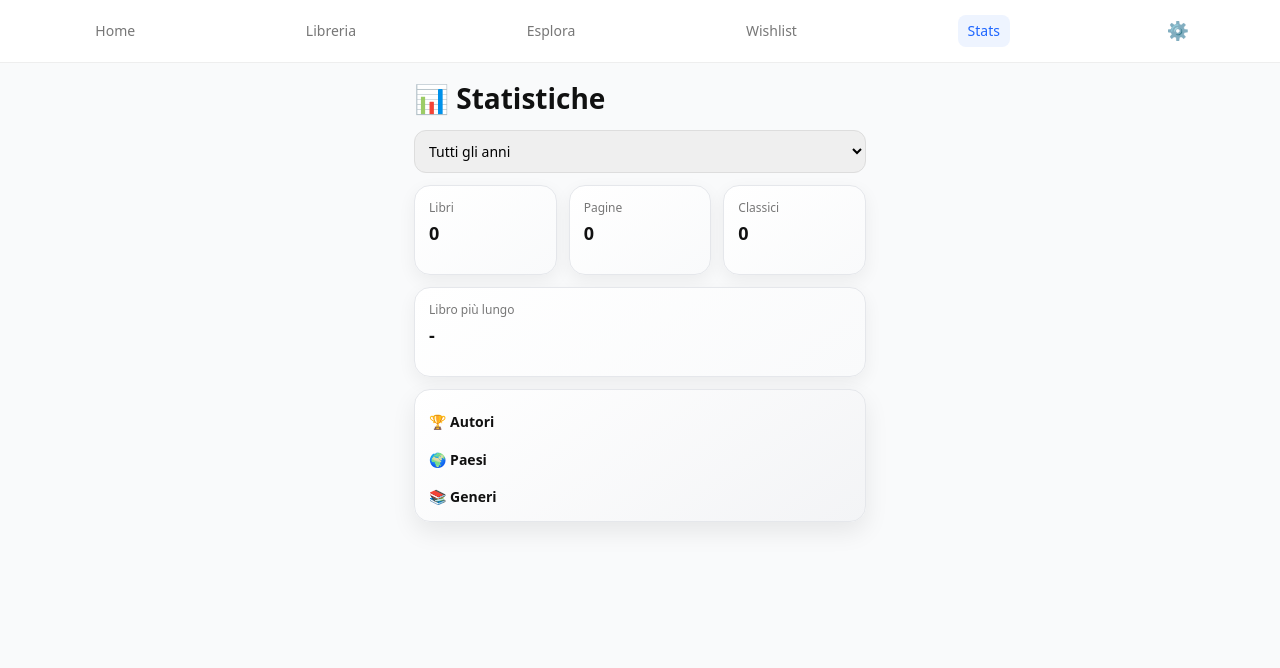
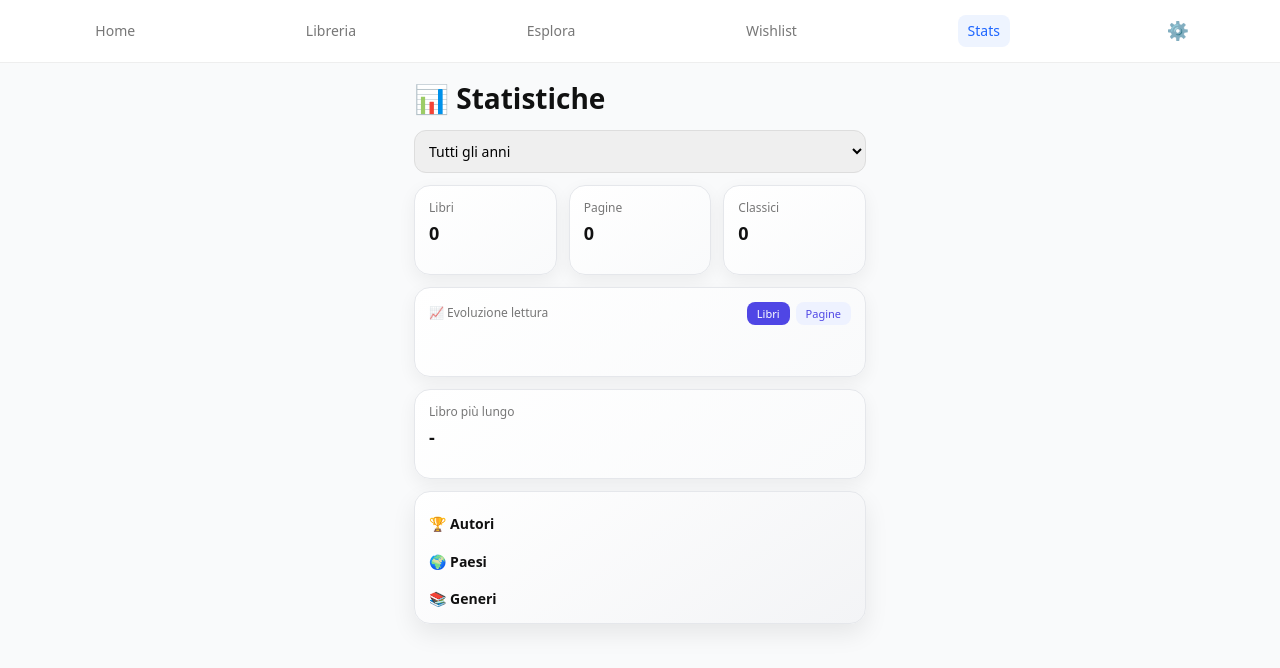
Before and after one commit to Lucaoldcc1991/reading-tracker, a React (Vite) app: page /stats in a window 1280 px wide. Shown: the top 668 px of the page. Built offline with nearby package versions, Linux system fonts and the light colour scheme.

Commit message:
Miglioria 3.5 app

```diff
--- a/src/pages/Explore.tsx
+++ b/src/pages/Explore.tsx
@@ -1,8 +1,5 @@
 import { useEffect, useState, useMemo } from 'react'
 import { db } from '../db/database'
-
-import { Search, Ghost, Brain, BookOpen } from 'lucide-react'
-import type { ReactElement } from 'react'
 
 type Book = {
   id?: number
@@ -14,21 +11,21 @@ type Book = {
 }
 
 /* =========================
-   ICONE GENERI (APP STYLE)
+   EMOJI GENERI
 ========================= */
-const genreIcons: Record<string, ReactElement> = {
-  'Giallo/Noir/Legal': <Search size={18} />,
-  'Thriller': <Search size={18} />,
-  'Horror/Gotico/Paranormale': <Ghost size={18} />,
-  'Realista/Psicologico/Filosofico': <Brain size={18} />,
-  'Narrativa per ragazzi': <BookOpen size={18} />,
-  'Saggio': <BookOpen size={18} />,
-  'Fumetto': <BookOpen size={18} />,
-  'Storico/Di formazione/Autobiografico': <BookOpen size={18} />,
-  'Fantascienza': <BookOpen size={18} />,
-  'Fantasy': <BookOpen size={18} />,
-  'Avventura': <BookOpen size={18} />,
-  'Distopico': <BookOpen size={18} />
+const genreIcons: Record<string, string> = {
+  'Giallo/Noir/Legal': '🔎',
+  'Thriller': '🔪',
+  'Horror/Gotico/Paranormale': '👻',
+  'Realista/Psicologico/Filosofico': '🧠',
+  'Narrativa per ragazzi': '📘',
+  'Saggio': '📖',
+  'Fumetto': '🦸',
+  'Storico/Di formazione/Autobiografico': '🏛️',
+  'Fantascienza': '🚀',
+  'Fantasy': '🐉',
+  'Avventura': '🧭',
+  'Distopico': '⚠️'
 }
 
 const MONTHS = [
@@ -55,9 +52,6 @@ export default function Explore() {
     setBooks(data)
   }
 
-  /* =========================
-     GENRES ORDINATI PER NUMERO LIBRI
-  ========================= */
   const genreCountsMap = useMemo(() => {
     return books.reduce((acc: Record<string, number>, b) => {
       acc[b.genre] = (acc[b.genre] || 0) + 1
@@ -66,7 +60,7 @@ export default function Explore() {
   }, [books])
 
   const genres = Object.entries(genreCountsMap)
-    .sort((a, b) => b[1] - a[1]) // più libri in alto
+    .sort((a, b) => b[1] - a[1])
     .map(([genre]) => genre)
 
   const genreCounts = (genre: string) =>
@@ -127,7 +121,9 @@ export default function Explore() {
               }}
             >
               <div style={styles.rowLeft}>
-                <span>{genreIcons[g] || <BookOpen size={18} />}</span>
+                <span style={styles.icon}>
+                  {genreIcons[g] || '📚'}
+                </span>
                 <span style={styles.rowTitle}>{g}</span>
               </div>
 
@@ -181,20 +177,25 @@ export default function Explore() {
 
           <div style={styles.list}>
             {booksByAuthor.map(b => {
-              const monthName =
-                b.readingMonth
-                  ? MONTHS[b.readingMonth - 1]
-                  : ''
+              const monthName = b.readingMonth
+                ? MONTHS[b.readingMonth - 1]
+                : ''
 
               return (
                 <div key={b.id} style={styles.bookCard}>
-                  <div style={styles.bookTitle}>{b.title}</div>
 
+                  {/* TITOLO (SOFT) */}
+                  <div style={styles.bookTitle}>
+                    {b.title}
+                  </div>
+
+                  {/* DATA LETTURA */}
                   {monthName && b.readingYear && (
-                    <div style={styles.readingPill}>
+                    <div style={styles.readingMeta}>
                       📅 {monthName} {b.readingYear}
                     </div>
                   )}
+
                 </div>
               )
             })}
@@ -215,11 +216,13 @@ const styles: Record<string, React.CSSProperties> = {
     flexDirection: 'column',
     gap: '12px'
   },
+
   title: {
     fontSize: '20px',
-    fontWeight: 700,
+    fontWeight: 800,
     color: '#111827'
   },
+
   back: {
     padding: '8px 10px',
     borderRadius: '10px',
@@ -228,11 +231,13 @@ const styles: Record<string, React.CSSProperties> = {
     cursor: 'pointer',
     width: 'fit-content'
   },
+
   stack: {
     display: 'flex',
     flexDirection: 'column',
     gap: '10px'
   },
+
   rowCard: {
     display: 'flex',
     justifyContent: 'space-between',
@@ -244,16 +249,23 @@ const styles: Record<string, React.CSSProperties> = {
     boxShadow: '0 6px 15px rgba(0,0,0,0.05)',
     cursor: 'pointer'
   },
+
   rowLeft: {
     display: 'flex',
-    gap: '8px',
+    gap: '10px',
     alignItems: 'center'
   },
+
+  icon: {
+    fontSize: '18px'
+  },
+
   rowTitle: {
     fontSize: '14px',
-    fontWeight: 600,
+    fontWeight: 700,
     color: '#111827'
   },
+
   pill: {
     fontSize: '11px',
     background: '#eef2ff',
@@ -262,6 +274,7 @@ const styles: Record<string, React.CSSProperties> = {
     fontWeight: 600,
     color: '#4f46e5'
   },
+
   infoBar: {
     padding: '10px 12px',
     borderRadius: '12px',
@@ -270,11 +283,13 @@ const styles: Record<string, React.CSSProperties> = {
     fontSize: '13px',
     fontWeight: 500
   },
+
   list: {
     display: 'flex',
     flexDirection: 'column',
     gap: '8px'
   },
+
   bookCard: {
     padding: '12px',
     borderRadius: '12px',
@@ -282,21 +297,17 @@ const styles: Record<string, React.CSSProperties> = {
     border: '1px solid #eee',
     boxShadow: '0 4px 10px rgba(0,0,0,0.05)'
   },
+
   bookTitle: {
-    fontWeight: 700
+    fontWeight: 600,   // 👈 QUI LA MODIFICA IMPORTANTE
+    fontSize: '14px',
+    color: '#111827',
+    letterSpacing: '0.1px'
   },
-  readingPill: {
-    marginTop: '6px',
-    display: 'inline-flex',
-    alignItems: 'center',
-    width: 'fit-content',
-    padding: '3px 10px',
-    borderRadius: '999px',
-    background: '#ecfdf5',
-    border: '1px solid #bbf7d0',
-    color: '#16a34a',
+
+  readingMeta: {
     fontSize: '11px',
-    fontWeight: 600,
-    whiteSpace: 'nowrap'
+    color: '#9ca3af',
+    marginTop: '4px'
   }
 }
--- a/src/pages/Stats.tsx
+++ b/src/pages/Stats.tsx
@@ -10,12 +10,15 @@ type Book = {
   country?: string
   pages: number
   readingYear?: number
-  isClassic?: boolean
+  classic?: boolean
 }
+
+type ChartMode = 'books' | 'pages'
 
 export default function Stats() {
   const [books, setBooks] = useState<Book[]>([])
   const [yearFilter, setYearFilter] = useState<string>('all')
+  const [chartMode, setChartMode] = useState<ChartMode>('books')
 
   useEffect(() => {
     load()
@@ -45,7 +48,7 @@ export default function Stats() {
   )
 
   const classicBooks = filteredBooks.filter(
-    (b) => b.isClassic === true
+    (b) => b.classic === true
   )
 
   const longestBook =
@@ -77,6 +80,35 @@ export default function Stats() {
     (a, b) => b[1] - a[1]
   )
 
+  /* =========================
+     📊 EVOLUZIONE PER ANNO
+  ========================= */
+
+  const evolution = Object.entries(
+    readBooks.reduce(
+      (acc: Record<number, { books: number; pages: number }>, b) => {
+        if (!b.readingYear) return acc
+
+        if (!acc[b.readingYear]) {
+          acc[b.readingYear] = { books: 0, pages: 0 }
+        }
+
+        acc[b.readingYear].books += 1
+        acc[b.readingYear].pages += b.pages || 0
+
+        return acc
+      },
+      {}
+    )
+  ).sort((a, b) => Number(a[0]) - Number(b[0]))
+
+  const maxValue = Math.max(
+    ...evolution.map(([_, d]) =>
+      chartMode === 'books' ? d.books : d.pages
+    ),
+    1
+  )
+
   return (
     <div style={styles.container}>
       <h2 style={styles.header}>📊 Statistiche</h2>
@@ -94,7 +126,7 @@ export default function Stats() {
         ))}
       </select>
 
-      {/* ================= KPI 3 COLONNE PERFETTE ================= */}
+      {/* ================= KPI ================= */}
       <div style={styles.kpiRow}>
         <div style={styles.card3d}>
           <p style={styles.kpiLabel}>Libri</p>
@@ -112,7 +144,71 @@ export default function Stats() {
         </div>
       </div>
 
-      {/* libro più lungo */}
+      {/* ================= GRAFICO NUOVO (COLONNE SCROLL) ================= */}
+      <div style={styles.card3d}>
+        <div style={styles.chartHeader}>
+          <p style={styles.kpiLabel}>📈 Evoluzione lettura</p>
+
+          <div style={styles.switch}>
+            <button
+              onClick={() => setChartMode('books')}
+              style={{
+                ...styles.switchBtn,
+                background: chartMode === 'books' ? '#4f46e5' : '#eef2ff',
+                color: chartMode === 'books' ? '#fff' : '#4f46e5'
+              }}
+            >
+              Libri
+            </button>
+
+            <button
+              onClick={() => setChartMode('pages')}
+              style={{
+                ...styles.switchBtn,
+                background: chartMode === 'pages' ? '#4f46e5' : '#eef2ff',
+                color: chartMode === 'pages' ? '#fff' : '#4f46e5'
+              }}
+            >
+              Pagine
+            </button>
+          </div>
+        </div>
+
+        {/* ===== NUOVO GRAPH STYLE APP ===== */}
+        <div style={styles.scrollChart}>
+          {evolution.map(([year, data]) => {
+            const value =
+              chartMode === 'books' ? data.books : data.pages
+
+            const height = (value / maxValue) * 100
+
+            return (
+              <div key={year} style={styles.columnItem}>
+                <div style={styles.columnWrap}>
+                  <div
+                    style={{
+                      ...styles.columnBar,
+                      height: `${height}%`
+                    }}
+                  />
+                </div>
+
+                <div style={styles.columnValue}>
+                  {chartMode === 'books'
+                    ? data.books
+                    : data.pages}
+                </div>
+
+                <div style={styles.columnLabel}>
+                  {year}
+                </div>
+              </div>
+            )
+          })}
+        </div>
+      </div>
+
+      {/* ================= RESTO INVARIATO ================= */}
       <div style={styles.card3d}>
         <p style={styles.kpiLabel}>Libro più lungo</p>
 
@@ -127,7 +223,6 @@ export default function Stats() {
         )}
       </div>
 
-      {/* INSIGHT */}
       <div style={styles.insightCard}>
         <h3 style={styles.sectionTitle}>🏆 Autori</h3>
 
@@ -190,7 +285,6 @@ const styles: Record<string, React.CSSProperties> = {
     border: '1px solid #ddd'
   },
 
-  /* 🔥 ORA PERFETTAMENTE SIMMETRICO */
   kpiRow: {
     display: 'grid',
     gridTemplateColumns: 'repeat(3, 1fr)',
@@ -217,6 +311,71 @@ const styles: Record<string, React.CSSProperties> = {
   kpiValue: {
     fontSize: '18px',
     fontWeight: 700
+  },
+
+  chartHeader: {
+    display: 'flex',
+    justifyContent: 'space-between',
+    alignItems: 'center'
+  },
+
+  switch: {
+    display: 'flex',
+    gap: '6px'
+  },
+
+  switchBtn: {
+    padding: '4px 10px',
+    borderRadius: '8px',
+    border: 'none',
+    cursor: 'pointer',
+    fontSize: '11px'
+  },
+
+  /* ===== GRAFICO SCROLL COLONNE ===== */
+  scrollChart: {
+    marginTop: '12px',
+    display: 'flex',
+    gap: '14px',
+    overflowX: 'auto',
+    paddingBottom: '6px'
+  },
+
+  columnItem: {
+    minWidth: '44px',
+    display: 'flex',
+    flexDirection: 'column',
+    alignItems: 'center'
+  },
+
+  columnWrap: {
+    height: '110px',
+    width: '10px',
+    display: 'flex',
+    alignItems: 'flex-end',
+    background: '#eef2ff',
+    borderRadius: '999px',
+    overflow: 'hidden'
+  },
+
+  columnBar: {
+    width: '100%',
+    background: 'linear-gradient(180deg, #4f46e5, #7c3aed)',
+    borderRadius: '999px',
+    transition: 'height 0.3s ease'
+  },
+
+  columnValue: {
+    fontSize: '10px',
+    marginTop: '6px',
+    fontWeight: 600,
+    color: '#4f46e5'
+  },
+
+  columnLabel: {
+    fontSize: '10px',
+    marginTop: '2px',
+    color: '#6b7280'
   },
 
   bookTitle: {
--- a/src/pages/Wishlist.tsx
+++ b/src/pages/Wishlist.tsx
@@ -77,9 +77,7 @@ export default function Wishlist() {
 
   return (
     <div style={styles.container}>
-      <h2 style={styles.header}>
-  ⭐ Wishlist
-</h2>
+      <h2 style={styles.header}>⭐ Wishlist</h2>
 
       <p style={styles.counter}>
         Libri in lista: {items.length}
@@ -88,7 +86,7 @@ export default function Wishlist() {
       {/* FORM */}
       <div style={styles.form}>
         <input
-          placeholder="Titolo"
+          placeholder="Titolo libro"
           value={title}
           onChange={(e) => setTitle(e.target.value)}
           style={styles.input}
@@ -131,10 +129,21 @@ export default function Wishlist() {
           <div key={item.id} style={styles.card}>
 
             <div style={styles.info}>
-              <p style={styles.titleBook}>{item.title}</p>
+
+              {/* TITOLO → NON PIÙ INVADENTE */}
+              <p style={styles.titleBook}>
+                {item.title}
+              </p>
+
+              {/* METADATI PIÙ DISCRETI */}
               <p style={styles.meta}>
-                {item.author} · {item.genre}
+                {item.author}
               </p>
+
+              <p style={styles.metaSoft}>
+                {item.genre}
+              </p>
+
             </div>
 
             <button
@@ -152,10 +161,11 @@ export default function Wishlist() {
 }
 
 /* =========================
-   STILE 3D UNIFICATO
+   STILE 3D COERENTE APP
 ========================= */
 
 const styles: Record<string, React.CSSProperties> = {
+
   container: {
     display: 'flex',
     flexDirection: 'column',
@@ -163,13 +173,10 @@ const styles: Record<string, React.CSSProperties> = {
   },
 
   header: {
-  fontSize: '20px',
-  fontWeight: 700,
-  color: '#111827',
-  display: 'flex',
-  alignItems: 'center',
-  gap: '10px'
-},
+    fontSize: '20px',
+    fontWeight: 700,
+    color: '#111827'
+  },
 
   counter: {
     fontSize: '13px',
@@ -218,6 +225,7 @@ const styles: Record<string, React.CSSProperties> = {
     gap: '10px'
   },
 
+  /* CARD 3D */
   card: {
     display: 'flex',
     justifyContent: 'space-between',
@@ -225,27 +233,32 @@ const styles: Record<string, React.CSSProperties> = {
     borderRadius: '14px',
     border: '1px solid #e5e7eb',
     background: '#fff',
-
-    /* 3D EFFECT */
     boxShadow: '0 6px 14px rgba(0,0,0,0.08)',
-    transform: 'translateY(0px)',
     transition: 'all 0.2s ease'
   },
 
   info: {
     display: 'flex',
-    flexDirection: 'column'
+    flexDirection: 'column',
+    gap: '3px'
   },
 
+  /* 👇 TITOLI MENO INVADENTI */
   titleBook: {
-    fontWeight: 700,
-    fontSize: '15px',
-    color: '#111'
+    fontWeight: 600,      // ↓ da 700 a 600
+    fontSize: '14px',     // ↓ più piccolo
+    color: '#111827'
   },
 
   meta: {
     fontSize: '12px',
     color: '#6b7280'
+  },
+
+  metaSoft: {
+    fontSize: '11px',
+    color: '#9ca3af',
+    fontStyle: 'italic'
   },
 
   delete: {
```
